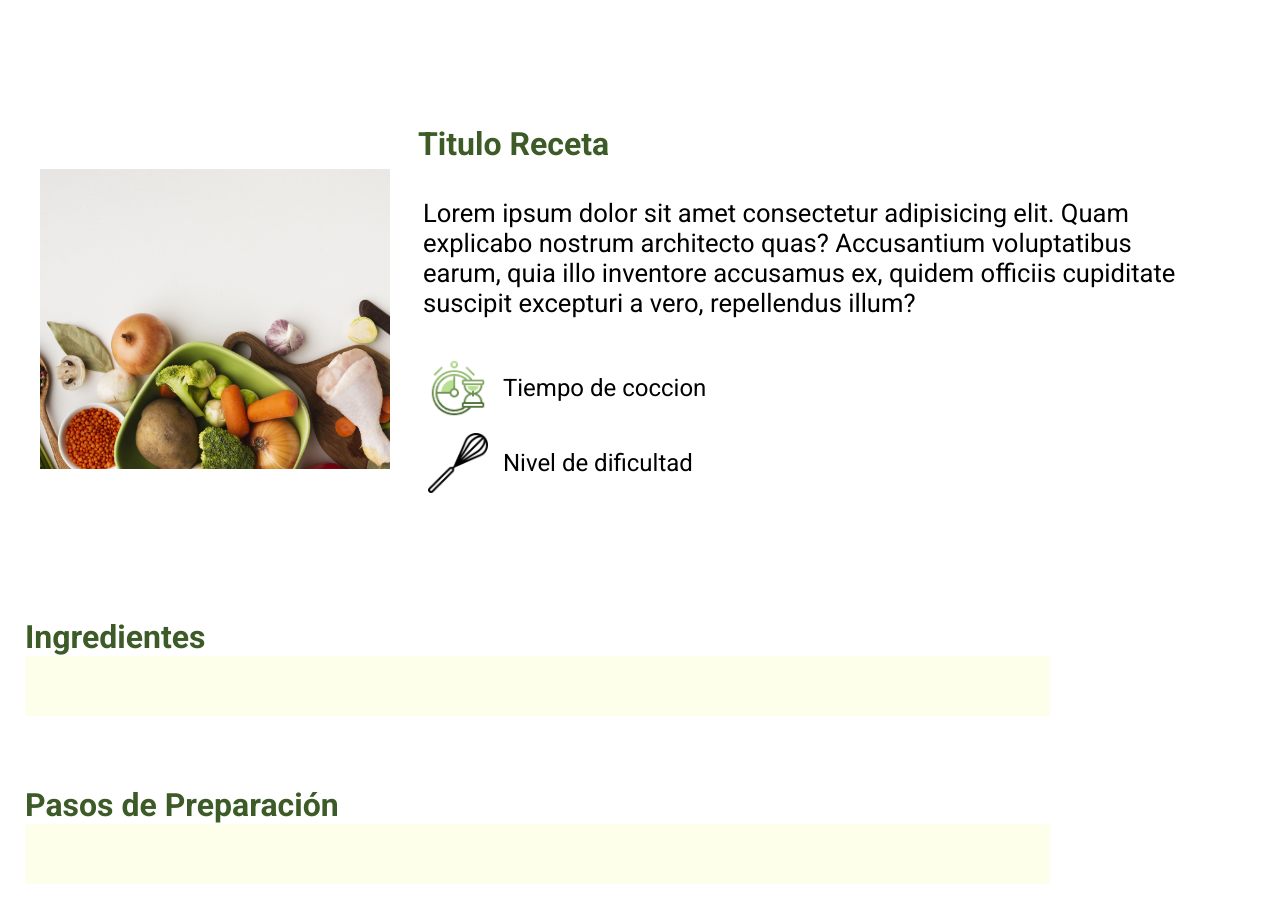
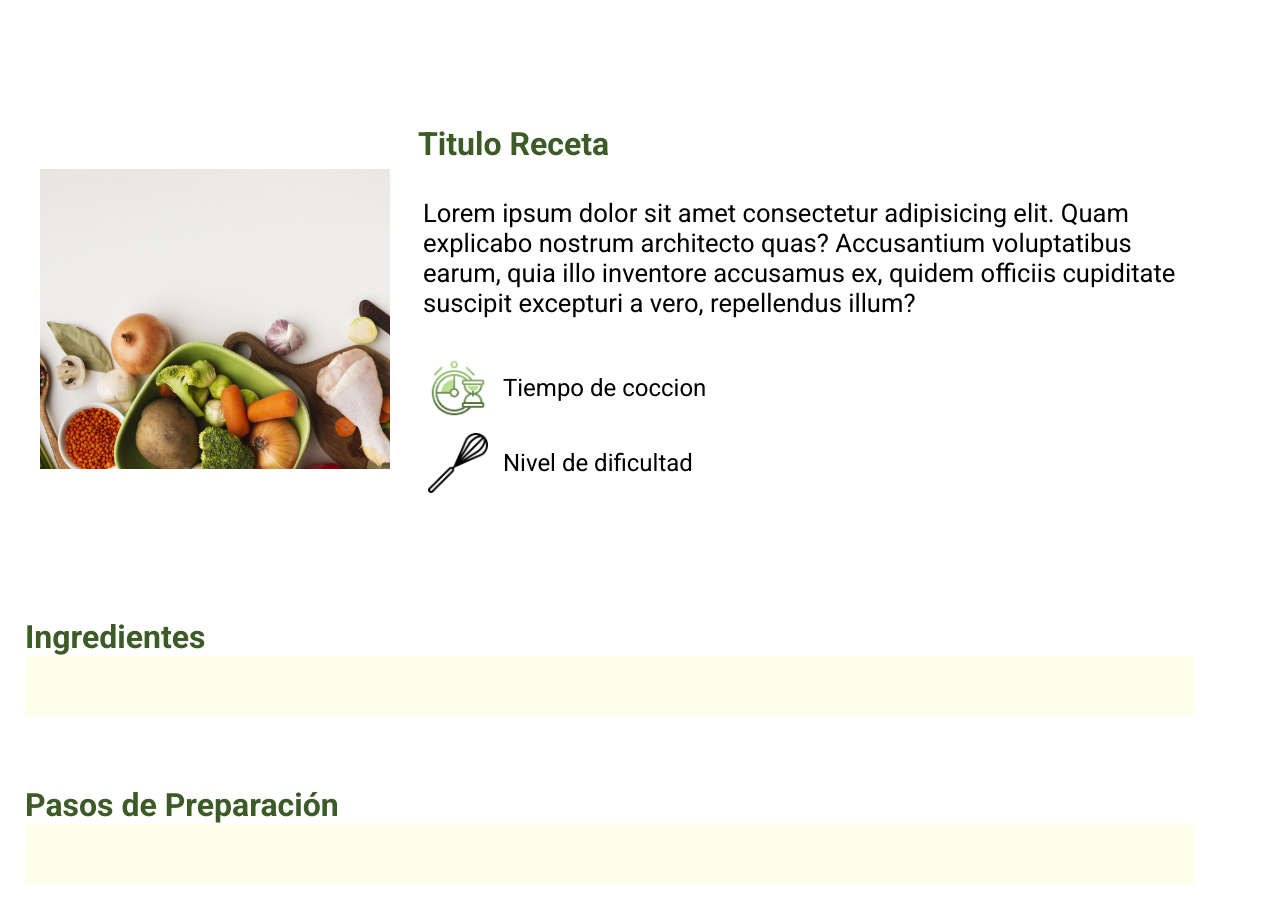
Before and after one commit to Nervios-de-Acero/Avocado-Frontend, an Angular app in the folder frontend/: page /vista in a window 1280 px wide. Shown: the top 922 px of the page. Built offline with nearby package versions, Linux system fonts and the light colour scheme.

Commit message:
maqueta con css no terminado

```diff
--- a/frontend/src/app/receta/vista-receta/vista-receta.component.css
+++ b/frontend/src/app/receta/vista-receta/vista-receta.component.css
@@ -62,7 +62,7 @@
 
 .ingredientes-list, .pasos-list{
     background-color: #FDFFEB;
-    width: 1025px;
+    width: 95%;
 }
 .ingredientes-list div, .pasos-list div{
     padding: 30px 15px;
```
